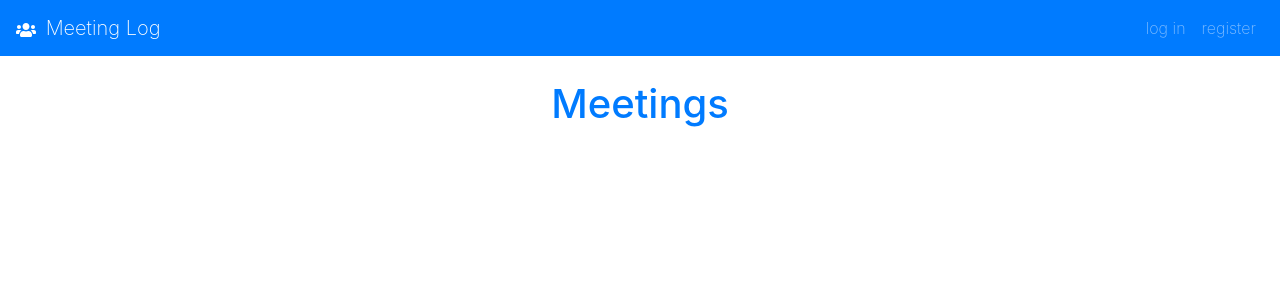
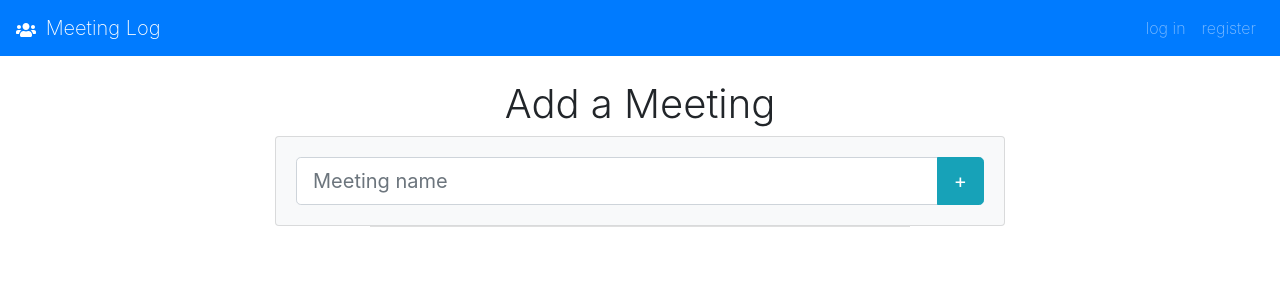
Before and after one commit to bmaha2/react-spa, a React (Create React App) app: page /meetings in a window 1280 px wide. Shown: the top 300 px of the page. Built offline with nearby package versions, Linux system fonts and the light colour scheme; no server answers; the database is empty.

Commit message:
registers users displays meetings

```diff
--- a/src/App.js
+++ b/src/App.js
@@ -1,44 +1,109 @@
 import React, { Component } from "react";
 
-import {Router} from '@reach/router';
+import { navigate, Router } from "@reach/router";
 
-import firebase from './FireBase'
+import firebase from "./FireBase";
 
 import Home from "./Home";
 import Navigation from "./Navigation";
 import Welcome from "./Welcome";
 import Login from "./Login";
 import Meetings from "./Meetings";
-import Register from "./Register"
+import Register from "./Register";
 
 class App extends Component {
   constructor() {
     super();
     this.state = {
       user: null,
+      displayName: null,
+      userID: null,
     };
   }
 
+
   componentDidMount() {
-    const ref = firebase.database().ref('user');
+    firebase.auth().onAuthStateChanged((FBUser) => {
+      if (FBUser) {
+        this.setState({
+          user: FBUser,
+          displayName: FBUser.displayName,
+          userID: FBUser.uid,
+        });
+        const meetingsRef = firebase.database().ref('meetings/' + FBUser.uid);
+        meetingsRef.on('value', snapshot => {
+          let meetings = snapshot.val();
+          let meetingsList = [];
+          for ( let item in meetings) {
+            meetingsList.push({
+              meetingID : item,
+              meetingName : meetings[item].meetingName
+            });
+          }
+          this.setState({
+            meetings: meetingsList,
+            howManyMeetings: meetingsList.length
+          })
+        })
 
-    ref.on('value', snapshot => {
-      let FBUser = snapshot.val();
-      this.setState({user: FBUser})
-    })
 
+      } else {
+        this.setState({user: null})
+      }
+    });
   }
+
+
+  registerUser = (userName) => {
+    firebase.auth().onAuthStateChanged((FBUser) => {
+      FBUser.updateProfile({
+        displayName: userName,
+      }).then(() => {
+        this.setState({
+          user: FBUser,
+          displayName: FBUser.displayName,
+          userID: FBUser.uid,
+        });
+        navigate("/meetings");
+      });
+    });
+  };
+
+  logOutUser = e => {
+    e.preventDefault();
+    this.setState({
+      displayName: null,
+      userID: null,
+      user: null
+});
+firebase.auth().signOut().then(() => {
+  navigate('/login')
+})
+  }
+
+addMeeting = meetingName => {
+  const ref = firebase
+  .database()
+  .ref(`meetings/${this.state.user.uid}`);
+  ref.push({meetingName: meetingName})
+
+
+}
+
+
   render() {
     return (
       <div>
-        <Navigation user={this.state.user} />
-        {this.state.user && <Welcome user={this.state.user} />}
+        <Navigation user={this.state.user} logOutUser = {this.logOutUser} />
+        {this.state.user && <Welcome userName={this.state.displayName} logOutUser = {this.logOutUser}/>}
         <Router>
-        <Home path = '/' user={this.state.user} />
-        <Login path= '/login' />
-        <Register path= '/register' />
-        <Meetings path= '/meetings' />
-
+          <Home path="/" user={this.state.user} />
+          <Login path="/login" />
+          <Register path="/register" registerUser={this.registerUser} />
+          <Meetings path="/meetings"
+          meetings = {this.state.meetings}
+          addMeeting = {this.addMeeting}
+          userID = {this.state.userID}/>
         </Router>
       </div>
     );
--- /dev/null
+++ b/src/FormError.js
@@ -0,0 +1,15 @@
+import React, { Component } from 'react';
+
+class FormError extends Component {
+
+    render() {
+        const {theMessage} = this.props
+        return (
+            <div className='col-12 alert alert-danger px-3'>
+                {theMessage}
+            </div>
+        );
+    }
+}
+
+export default FormError;
--- a/src/Login.js
+++ b/src/Login.js
@@ -1,15 +1,101 @@
 import React, { Component } from "react";
+import firebase from './FireBase';
+import FormError from './FormError';
+import {navigate} from '@reach/router'
 
 class Login extends Component {
+  constructor(props) {
+    super(props);
+    this.state = {
+      email: "",
+      password: "",
+      errorMessage: null
+
+    };
+    this.handleChange = this.handleChange.bind(this);
+    this.handleSubmit = this.handleSubmit.bind(this);
+
+  }
+
+  handleChange(e) {
+    const itemName = e.target.name;
+    const itemValue = e.target.value;
+
+    this.setState({ [itemName]: itemValue });
+  }
+  handleSubmit(e) {
+    var registrationInfo = {
+
+      email: this.state.email,
+      password: this.state.password
+    }
+    e.preventDefault();
+    firebase.auth().signInWithEmailAndPassword(
+      registrationInfo.email,
+      registrationInfo.password
+    ).then(()=> {
+      navigate('/meetings')
+    })
+    .catch(error => {
+      if (error.message !== null) {
+        this.setState({errorMessage: error.message})
+      } else {
+        this.setState({errorMessage: null})
+      }
+    })
+  }
   render() {
 
 
-    return (
-      <div className="text-center mt-4">
-        <h1 className = 'text-primary'>
-            Login
-        </h1>
+    return (<form className="mt-3" onSubmit = {this.handleSubmit}>
+    <div className="container">
+      <div className="row justify-content-center">
+        <div className="col-lg-6">
+          <div className="card bg-light">
+            <div className="card-body">
+              <h3 className="font-weight-light mb-3">Log in</h3>
+              <section className="form-group">
+              {this.state.errorMessage !== null ? (
+                      <FormError theMessage={this.state.errorMessage} />
+                    ) : null}
+                <label
+                  className="form-control-label sr-only"
+                  htmlFor="Email">
+                  Email
+                </label>
+                <input
+                  required
+                  className="form-control"
+                  type="email"
+                  id="email"
+                  name="email"
+                  placeholder="Email"
+                  value = {this.state.email}
+                  onChange = {this.handleChange}
+                />
+              </section>
+              <section className="form-group">
+                <input
+                  required
+                  className="form-control"
+                  type="password"
+                  name="password"
+                  placeholder="Password"
+                  value = {this.state.password}
+                  onChange = {this.handleChange}
+                />
+              </section>
+              <div className="form-group text-right mb-0">
+                <button className="btn btn-primary" type="submit">
+                  Log in
+                </button>
+              </div>
+            </div>
+          </div>
+        </div>
       </div>
+    </div>
+  </form>
     );
   }
 }
--- a/src/Meetings.js
+++ b/src/Meetings.js
@@ -1,15 +1,89 @@
 import React, { Component } from "react";
+import MeetingsList from './MeetingsList'
 
 class Meetings extends Component {
+
+
+  constructor(props) {
+    super(props);
+    this.state = {
+      meetingName: ''
+    };
+    this.handleChange = this.handleChange.bind(this);
+    this.handleSubmit = this.handleSubmit.bind(this);
+
+  }
+
+  handleChange(e) {
+    const itemName = e.target.name;
+    const itemValue = e.target.value;
+
+    this.setState({ [itemName]: itemValue });
+  }
+  handleSubmit(e) {
+       e.preventDefault();
+       this.props.addMeeting(this.state.meetingName);
+       this.setState({meetingName: ''});
+
+  }
   render() {
 
+    return (
+    <div className="container mt-4">
+    <div className="row justify-content-center">
+      <div className="col-md-8 text-center">
+        <h1 className="font-weight-light">Add a Meeting</h1>
+        <div className="card bg-light">
+          <div className="card-body text-center">
+            <form
+              className="formgroup"
+              onSubmit = {this.handleSubmit}
+            >
+              <div className="input-group input-group-lg">
+                <input
+                  type="text"
+                  className="form-control"
+                  name="meetingName"
+                  placeholder="Meeting name"
+                  aria-describedby="buttonAdd"
+                  value = {this.state.meetingName}
+                  onChange = {this.handleChange}
+                />
+                <div className="input-group-append">
+                  <button
+                    type="submit"
+                    className="btn btn-sm btn-info"
+                    id="buttonAdd"
+                  >
+                    +
+                  </button>
+                </div>
+              </div>
+            </form>
+          </div>
+        </div>
+      </div>
 
-    return (
-      <div className="text-center mt-4">
-        <h1 className = 'text-primary'>
-            Meetings
-        </h1>
+<div className="col-11 col-md-6 text-center">
+  <div className="card border-top-0 rounded-0">
+    {this.props.meetings && this.props.meetings.length ? (
+      <div className="card-body py-2">
+        <h4 className="card-title font-weight-light m-0">Your Meetings</h4>
       </div>
+    ): null}
+
+    {this.props.meetings && (
+      <div className="list-group list-group-flush">
+        <MeetingsList
+        meetings = {this.props.meetings}
+        userID = {this.props.userID}/>
+      </div>
+    )}
+  </div>
+</div>
+
+    </div>
+  </div>
     );
   }
 }
--- /dev/null
+++ b/src/MeetingsList.js
@@ -0,0 +1,50 @@
+
+import React, { Component } from "react";
+import firebase from './FireBase'
+import {GoTrashcan} from 'react-icons/go'
+
+class MeetingsList extends Component {
+
+
+    constructor(props) {
+        super(props);
+        this.deleteMeeting = this.deleteMeeting.bind(this);
+    }
+
+deleteMeeting = (e, whichMeeting) => {
+    e.preventDefault();
+    const ref = firebase
+    .database().ref(`meetings/${this.props.userID}/${whichMeeting}`);
+    ref.remove();
+}
+
+  render() {
+    const { meetings } = this.props;
+
+    const myMeetings = meetings.map(item => {
+    return(
+            <div className="list-group-item d-flex" key ={item.meetingID}>
+                <section className="btn-group align-self-center" role ="group" >
+                    <button className='btn btn-sm btn-outline-secondary'
+                    title = "Delete Meeting"
+                    onClick = { e => {this.deleteMeeting(e, item.meetingID)}}>
+                        <GoTrashcan />
+                    </button>
+                </section>
+
+
+
+                <section className="pl-3 text-left align-self-center">
+                    {item.meetingName}
+                </section>
+            </div>
+        )
+    })
+
+    return (
+    <div>{myMeetings}</div>
+    );
+  }
+}
+
+export default MeetingsList;
--- a/src/Navigation.js
+++ b/src/Navigation.js
@@ -6,7 +6,7 @@ import { FaUsers } from "react-icons/fa";
 
 class Navigation extends Component {
   render() {
-    const { user } = this.props;
+    const { user, logOutUser } = this.props;
 
     return (
       <nav className="site-nav family-sans navbar navbar-expand bg-primary navbar-dark higher">
@@ -31,7 +31,8 @@ class Navigation extends Component {
               </Link>
             )}
             {user && (
-              <Link className="nav-item nav-link" to="/login">
+              <Link className="nav-item nav-link" to="/login"
+              onClick={ e=> logOutUser(e)}>
                 log out
               </Link>
             )}
--- a/src/Register.js
+++ b/src/Register.js
@@ -1,30 +1,59 @@
 import React, { Component } from "react";
+import FormError from "./FormError";
+import firebase from './FireBase'
 
 class Register extends Component {
-    constructor() {
-        super();
+  constructor(props) {
+    super(props);
     this.state = {
-            displayName: '',
-            email: '',
-            passOne:'',
-            passTwo: ''
-        }
-        this.handleChange = this.handleChange.bind(this)
+      displayName: "",
+      email: "",
+      passOne: "",
+      passTwo: "",
+      errorMessage: null,
+    };
+    this.handleChange = this.handleChange.bind(this);
+    this.handleSubmit = this.handleSubmit.bind(this);
+
   }
 
   handleChange(e) {
     const itemName = e.target.name;
     const itemValue = e.target.value;
 
-        this.setState({[itemName] : itemValue})
+    this.setState({ [itemName]: itemValue }, () => {
+      if (this.state.passOne !== this.state.passTwo) {
+        this.setState({ errorMessage: "Passwords do not match" });
+      } else {
+        this.setState({ errorMessage: null });
+      }
+    });
+  }
+  handleSubmit(e) {
+    var registrationInfo = {
+      displayName: this.state.displayName,
+      email: this.state.email,
+      password: this.state.passOne
+    }
+    e.preventDefault();
+    firebase.auth().createUserWithEmailAndPassword(
+      registrationInfo.email,
+      registrationInfo.password
+    ).then(()=> {
+      this.props.registerUser (registrationInfo.displayName)
+    })
+    .catch(error => {
+      if (error.message !== null) {
+        this.setState({errorMessage: error.message})
+      } else {
+        this.setState({errorMessage: null})
+      }
+    })
   }
 
-
   render() {
-
-
     return (
-        <form className="mt-3">
+      <form className="mt-3" onSubmit={this.handleSubmit}>
         <div className="container">
           <div className="row justify-content-center">
             <div className="col-lg-8">
@@ -32,6 +61,9 @@ class Register extends Component {
                 <div className="card-body">
                   <h3 className="font-weight-light mb-3">Register</h3>
                   <div className="form-row">
+                    {this.state.errorMessage !== null ? (
+                      <FormError theMessage={this.state.errorMessage} />
+                    ) : null}
                     <section className="col-sm-12 form-group">
                       <label
                         className="form-control-label sr-only"
@@ -46,8 +78,8 @@ class Register extends Component {
                         placeholder="Display Name"
                         name="displayName"
                         required
-                        value = {this.state.displayName}
-                        onChange = {this.handleChange}
+                        value={this.state.displayName}
+                        onChange={this.handleChange}
                       />
                     </section>
                   </div>
@@ -65,8 +97,8 @@ class Register extends Component {
                       placeholder="Email Address"
                       required
                       name="email"
-                      value = {this.state.email}
-                        onChange = {this.handleChange}
+                      value={this.state.email}
+                      onChange={this.handleChange}
                     />
                   </section>
                   <div className="form-row">
@@ -76,8 +108,8 @@ class Register extends Component {
                         type="password"
                         name="passOne"
                         placeholder="Password"
-                        value = {this.state.passOne}
-                        onChange = {this.handleChange}
+                        value={this.state.passOne}
+                        onChange={this.handleChange}
                       />
                     </section>
                     <section className="col-sm-6 form-group">
@@ -87,8 +119,8 @@ class Register extends Component {
                         required
                         name="passTwo"
                         placeholder="Repeat Password"
-                        value = {this.state.passTwo}
-                        onChange = {this.handleChange}
+                        value={this.state.passTwo}
+                        onChange={this.handleChange}
                       />
                     </section>
                   </div>
```
Also changed, not shown: src/Welcome.js (+6 -4 lines). Lines whose indentation alone changed are shown as unchanged.
